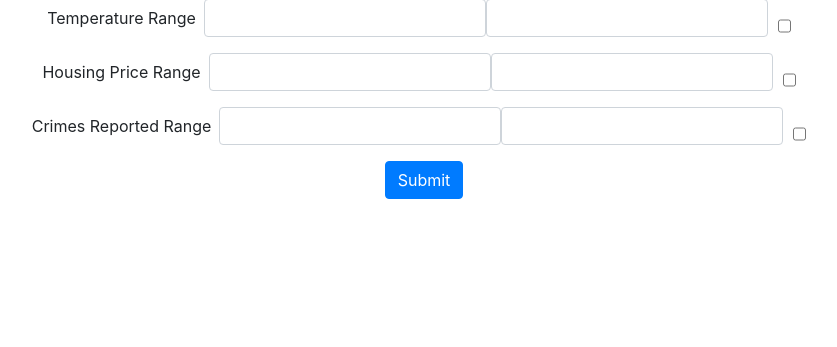
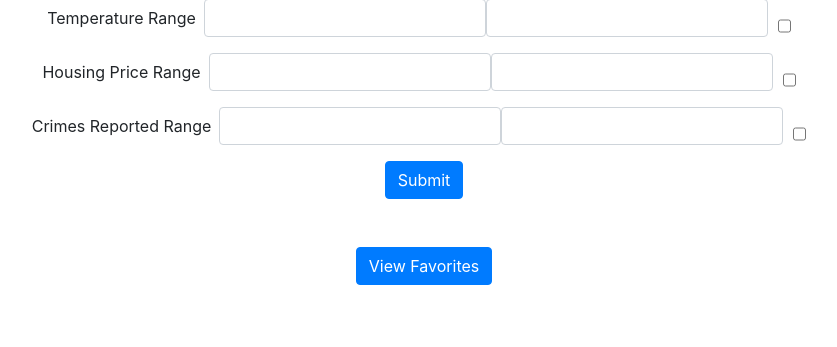
Before and after one commit to mmahmad/US-Locator, a Flask app: template templates/home.html in a window 1280 px wide. Shown: the part 262-609 px from the top of the page, without its empty margins (216-1053 px from the left). Run offline with Flask 2, Linux system fonts and the light colour scheme; the template is opened without the code that fills it, so the values that code supplies are empty; some libraries are stand-ins or nearby versions.

Commit message:
View favorites

```diff
--- a/application.py
+++ b/application.py
@@ -189,6 +189,22 @@ def my_form_post():
 	query = 'SELECT case WHEN z.id IN (SELECT f.zipcode_id FROM favorites f WHERE f.user_id=%s and f.zipcode_id=z.id) THEN "1" ELSE "0" END as is_favorite , ws.zipcode_id, z.zipcode, z.latitude, z.longitude, z.county_name, cd.violent_crimes_total, z.state, ws.avg_temp, hs.median_house_price FROM home_stats hs JOIN weather_stats ws ON hs.zipcode_id = ws.zipcode_id JOIN zipcodes z ON z.id = ws.zipcode_id JOIN county_crime_data cd ON z.county_name = cd.county WHERE avg_temp BETWEEN %s and %s AND median_house_price BETWEEN %s and %s and violent_crimes_total BETWEEN %s and %s'
 	cursor.execute(query, (current_login_id, low, high, min_house, max_house, min_crime, max_crime))
 	returnedData = cursor.fetchall()
+	print('length of data:')
+	print(len(returnedData))
+
+	returnedData = json.dumps(returnedData)
+
+	return render_template('result.html', returnedData = returnedData, current_login_id = current_login_id)
+
+
+@application.route('/view_favorites', methods=['POST'])
+def view_favorites():
+	if(request.form.get('login_id')):
+		current_login_id = request.form['login_id']
+	query = 'SELECT ws.zipcode_id, z.zipcode, z.latitude, z.longitude, z.county_name, z.state, ws.avg_temp, hs.median_house_price FROM home_stats hs JOIN weather_stats ws ON hs.zipcode_id = ws.zipcode_id JOIN zipcodes z ON z.id = ws.zipcode_id WHERE z.id IN (SELECT f.zipcode_id FROM favorites f WHERE f.user_id=%s and f.zipcode_id=z.id)'
+	cursor.execute(query, (current_login_id))
+	returnedData = cursor.fetchall()
+
 	print('length of data:')
 	print(len(returnedData))
 	returnedData = json.dumps(returnedData)
--- a/templates/home.html
+++ b/templates/home.html
@@ -22,17 +22,17 @@
 <body>
 
 	<script>
-	$(document).ready(function saveLogin(){
-		/*var check = {{ logged_in }}
+	/*$(document).ready(function saveLogin(){
+		var check = {{ logged_in }}
 		if (check == 1)
 			document.getElementById("output2").innerHTML = {{ current_login_id }}
 
-		});*/
+		});
 
 		var id = {{ current_login_id|safe }}
 		window.localStorage.setItem("current_login_id", id)
 
-		});
+		});*/
 
 	</script>
 
@@ -123,6 +123,14 @@
 
 	<br></br>
 
+	<form action ="/view_favorites" +  method = "POST" >
+		<input type="hidden" name="login_id" value= {{ current_login_id }} />
+		<div class="row justify-content-center">
+			<button type="submit" class="btn btn-primary text-center">View Favorites</button>
+		</div>
+	</form>
+
+
 
 
  <!-- jQuery (necessary for Bootstrap's JavaScript plugins) -->
```
Also changed, not shown: templates/result.html (+20 -2 lines).
